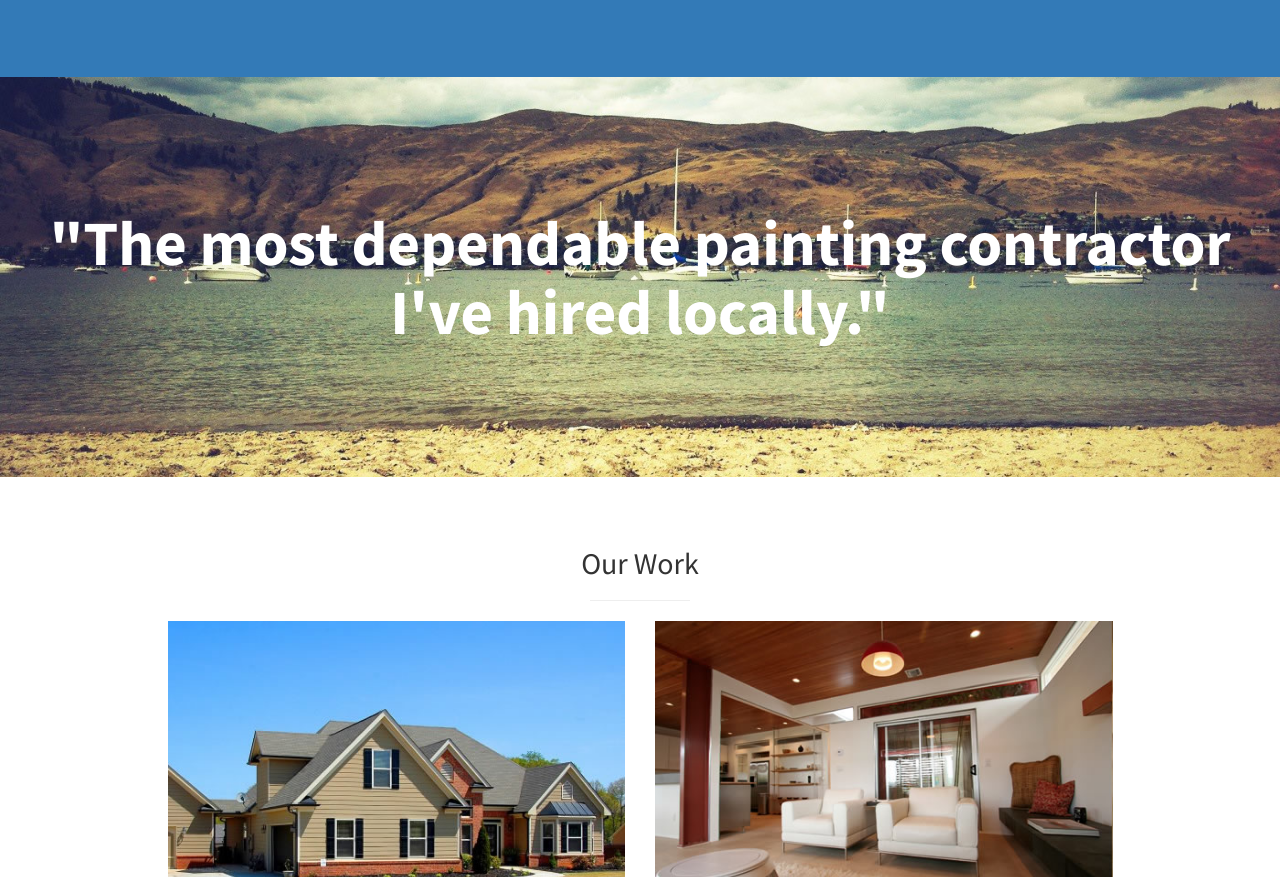
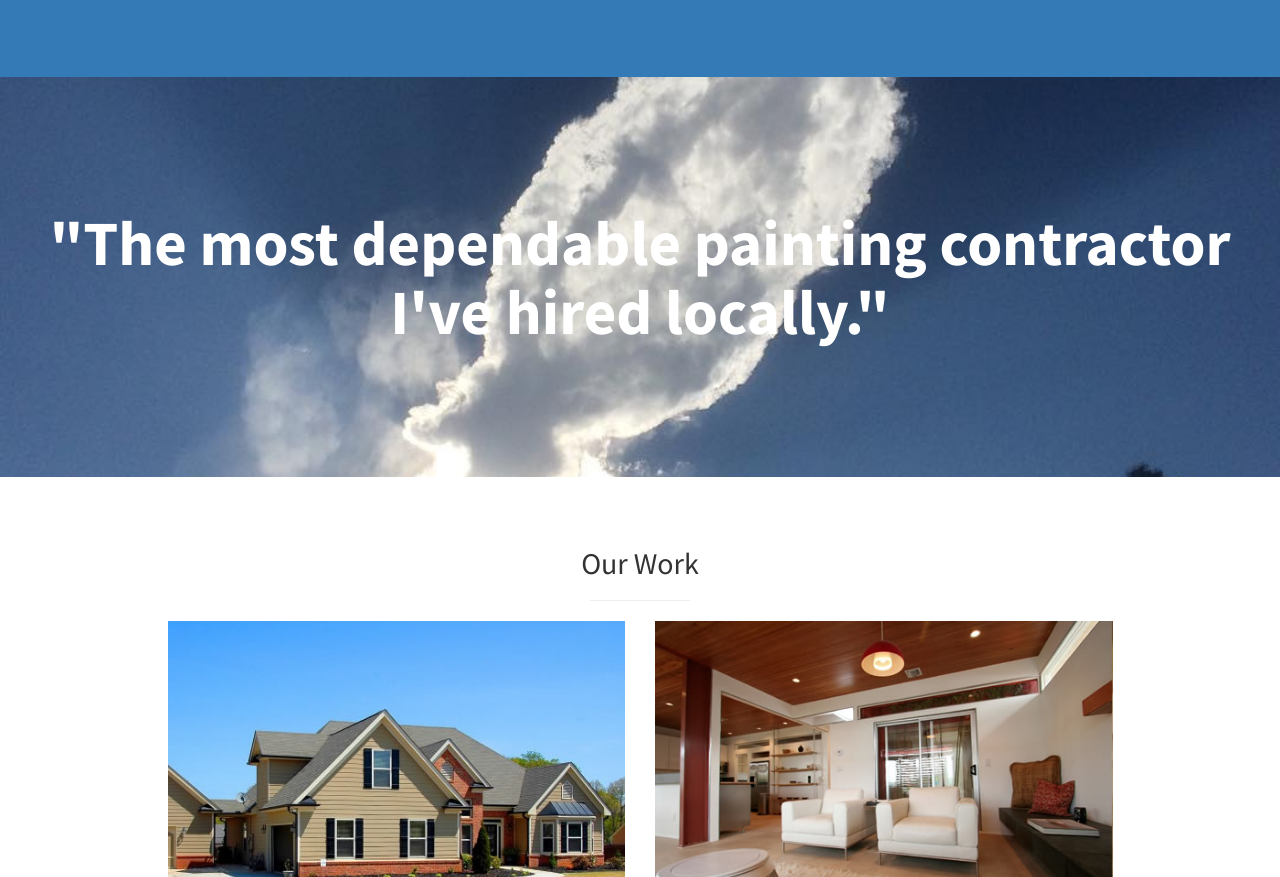
Before and after one commit to mijustin/newleaf, a plain HTML site: page index.html in a window 1280 px wide. Shown: the part 1395-2272 px from the top of the page. Drawn offline with Linux system fonts and the light colour scheme.

Commit message:
Better BG

```diff
--- a/css/stylish-portfolio.css
+++ b/css/stylish-portfolio.css
@@ -185,7 +185,7 @@ hr.small {
     width: 100%;
     height: 400px;
     color: #fff;
-    background: url(../img/okanagan-lake-painter.jpg) no-repeat center center scroll;
+    background: url(../img/okanagan-clouds.jpg) no-repeat center center scroll;
     -webkit-background-size: cover;
     -moz-background-size: cover;
     background-size: cover;
```
Also changed, not shown: img/okanagan-clouds.jpg (added).
